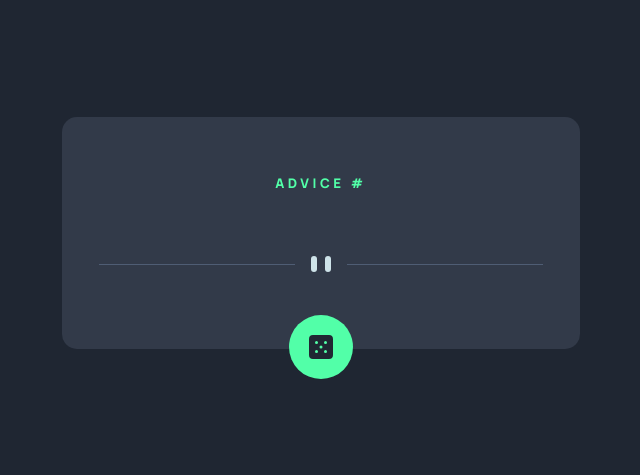
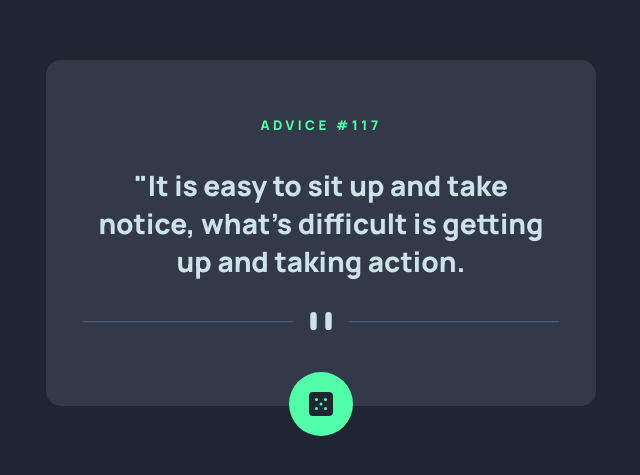
Before and after one commit to xleyzor/Advice-Generator-App, a plain HTML site: page index.html in a window 1280 px wide. Shown: the part 167-642 px from the top of the page, without its empty margins (319-959 px from the left). Drawn offline with Linux system fonts and the light colour scheme; no server answers.

Commit message:
Update index.html

```diff
--- a/index.html
+++ b/index.html
@@ -18,8 +18,8 @@
   <body>
     <main>
       <div class="wrapper">
-        <h5>ADVICE #<span id="id"></span></h5>
-        <div class="text" id="advice"></div>
+        <h5>ADVICE #<span id="id">117</span></h5>
+        <div class="text" id="advice">"It is easy to sit up and take notice, what's difficult is getting up and taking action.</div>
         <img
           src="images/pattern-divider-desktop.svg"
           alt="Pattern Divider"
```
